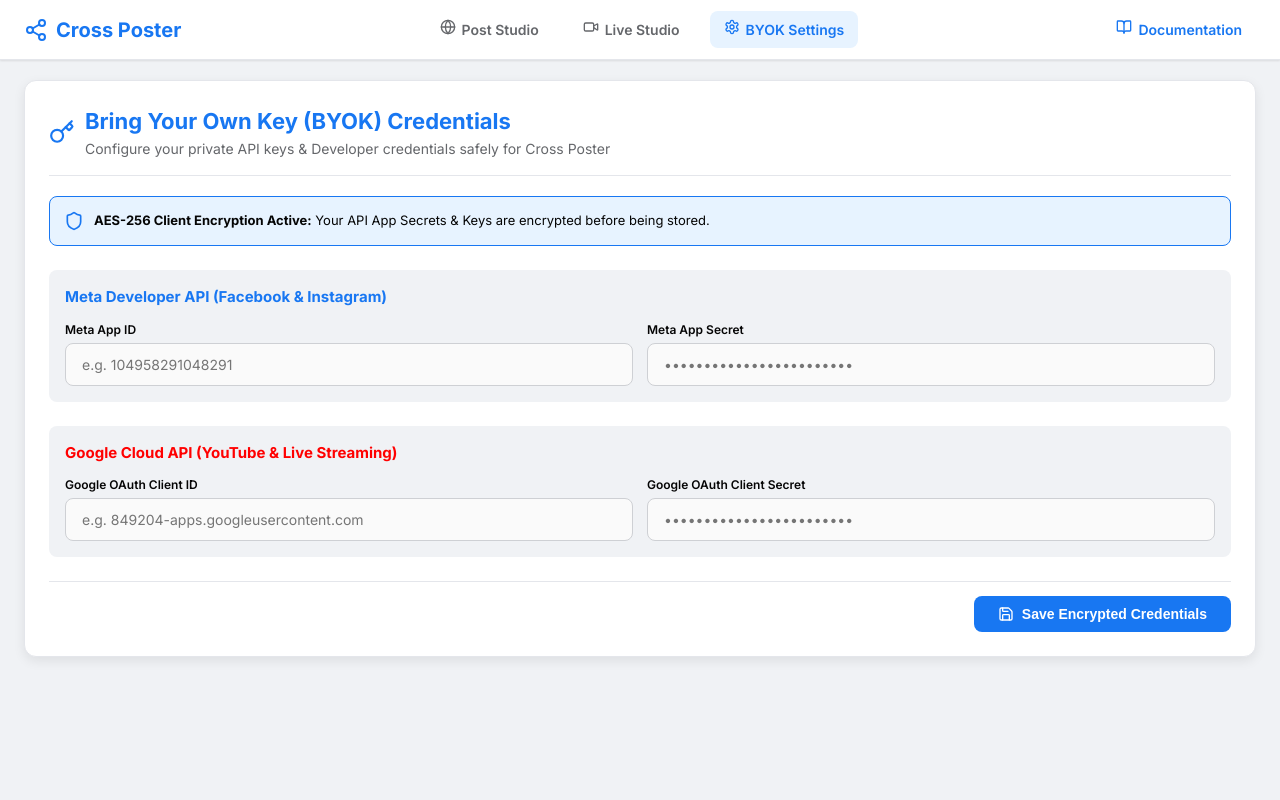
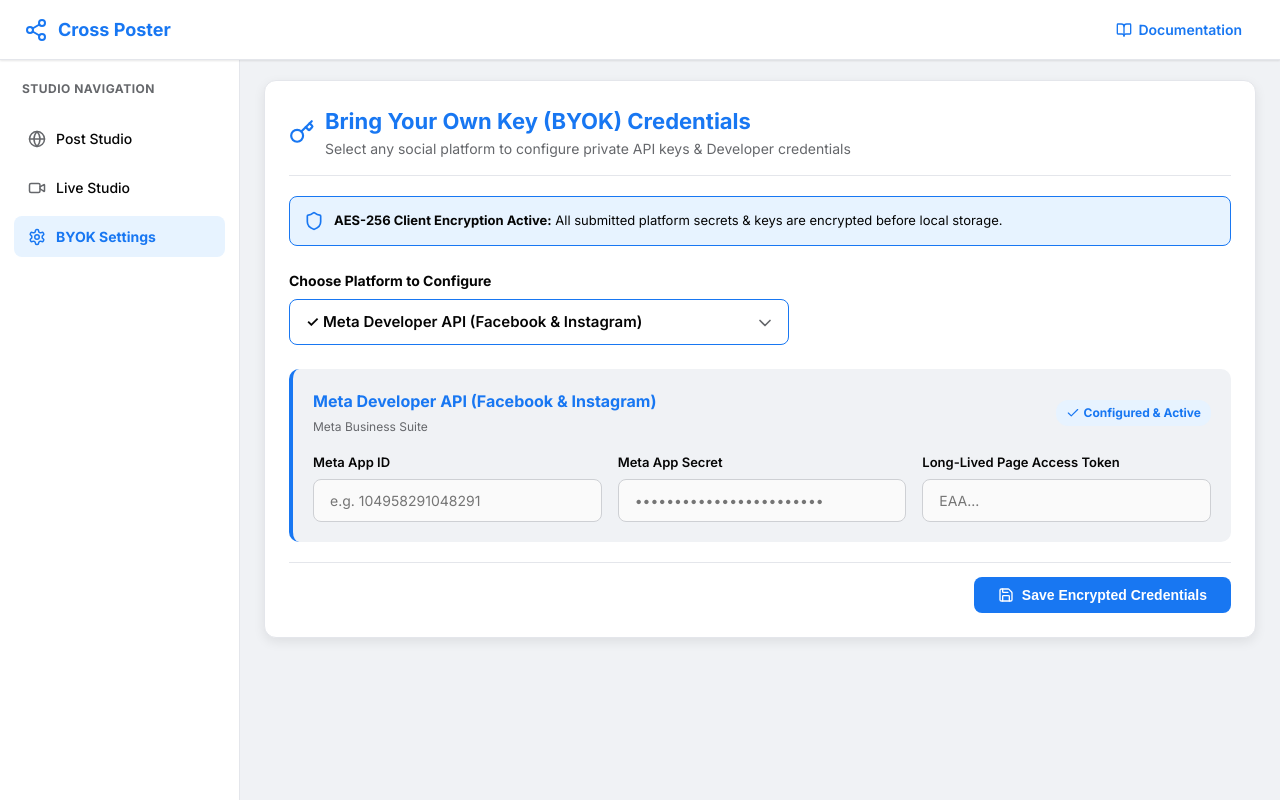
Before and after one commit to kamru1i/cross-poster, a Next.js app: page /settings in a window 1280 px wide. Built offline with nearby package versions, Linux system fonts and the light colour scheme.

Commit message:
feat: add left sidebar navigation and dynamic platform selector dropdown for BYOK settings

```diff
--- a/app/layout.tsx
+++ b/app/layout.tsx
@@ -1,6 +1,7 @@
 import './globals.css';
 import React from 'react';
 import Navbar from '@/components/Navbar';
+import Sidebar from '@/components/Sidebar';
 
 export const metadata = {
   title: 'Cross Poster | Social Cross-Posting & Live Streamer',
@@ -14,9 +15,14 @@
 }) {
   return (
     <html lang="en">
-      <body>
+      <body style={{ backgroundColor: '#F0F2F5', minHeight: '100vh', margin: 0 }}>
         <Navbar />
-        <main>{children}</main>
+        <div style={{ display: 'flex', minHeight: 'calc(100vh - 60px)', width: '100%' }}>
+          <Sidebar />
+          <main style={{ flex: 1, minWidth: 0 }}>
+            {children}
+          </main>
+        </div>
       </body>
     </html>
   );
--- a/app/settings/page.tsx
+++ b/app/settings/page.tsx
@@ -1,20 +1,101 @@
 'use client';
 
 import React, { useState } from 'react';
-import { Key, Shield, Save, CheckCircle, Lock, Info } from 'lucide-react';
+import { Key, Shield, Save, CheckCircle, ChevronDown, Check, Info } from 'lucide-react';
+import { SocialPlatform } from '@/types/social';
+
+interface PlatformConfigOption {
+  id: SocialPlatform | 'META' | 'GOOGLE' | 'X_TWITTER' | 'THREADS' | 'TIKTOK' | 'LINKEDIN';
+  name: string;
+  category: string;
+  brandColor: string;
+  fields: { key: string; label: string; placeholder: string; isSecret?: boolean }[];
+}
 
 export default function SettingsPage() {
-  const [metaAppId, setMetaAppId] = useState('');
-  const [metaAppSecret, setMetaAppSecret] = useState('');
-  const [googleClientId, setGoogleClientId] = useState('');
-  const [googleClientSecret, setGoogleClientSecret] = useState('');
-  const [xApiKey, setXApiKey] = useState('');
-  const [xApiSecret, setXApiSecret] = useState('');
+  const [selectedPlatformId, setSelectedPlatformId] = useState<string>('META');
+  const [formData, setFormData] = useState<Record<string, string>>({});
+  const [savedPlatforms, setSavedPlatforms] = useState<string[]>(['META', 'GOOGLE']);
+  const [isSaved, setIsSaved] = useState(false);
 
-  const [isSaved, setIsSaved] = useState(false);
+  const platformOptions: PlatformConfigOption[] = [
+    {
+      id: 'META',
+      name: 'Meta Developer API (Facebook & Instagram)',
+      category: 'Meta Business Suite',
+      brandColor: '#1877F2',
+      fields: [
+        { key: 'metaAppId', label: 'Meta App ID', placeholder: 'e.g. 104958291048291' },
+        { key: 'metaAppSecret', label: 'Meta App Secret', placeholder: '••••••••••••••••••••••••', isSecret: true },
+        { key: 'metaPageToken', label: 'Long-Lived Page Access Token', placeholder: 'EAA...' },
+      ],
+    },
+    {
+      id: 'GOOGLE',
+      name: 'Google Cloud API (YouTube Studio & Live)',
+      category: 'Google Cloud Platform',
+      brandColor: '#FF0000',
+      fields: [
+        { key: 'googleClientId', label: 'Google OAuth Client ID', placeholder: 'e.g. 849204.apps.googleusercontent.com' },
+        { key: 'googleClientSecret', label: 'Google OAuth Client Secret', placeholder: '••••••••••••••••••••••••', isSecret: true },
+        { key: 'googleApiKey', label: 'YouTube Data API Key', placeholder: 'AIzaSy...' },
+      ],
+    },
+    {
+      id: 'X_TWITTER',
+      name: 'X (Twitter) Developer V2 API',
+      category: 'X Developer Portal',
+      brandColor: '#000000',
+      fields: [
+        { key: 'xApiKey', label: 'API Key (Consumer Key)', placeholder: 'e.g. x1y2z3...' },
+        { key: 'xApiSecret', label: 'API Key Secret', placeholder: '••••••••••••••••••••••••', isSecret: true },
+        { key: 'xBearerToken', label: 'Bearer Token', placeholder: 'AAAAAAAA...' },
+        { key: 'xClientId', label: 'Client ID', placeholder: 'e.g. V1Z2...' },
+      ],
+    },
+    {
+      id: 'THREADS',
+      name: 'Threads API',
+      category: 'Meta Threads Platform',
+      brandColor: '#000000',
+      fields: [
+        { key: 'threadsAppId', label: 'Threads App ID', placeholder: 'e.g. 9824029410' },
+        { key: 'threadsAppSecret', label: 'Threads App Secret', placeholder: '••••••••••••••••••••••••', isSecret: true },
+      ],
+    },
+    {
+      id: 'TIKTOK',
+      name: 'TikTok Content Posting API',
+      category: 'TikTok for Developers',
+      brandColor: '#25F4EE',
+      fields: [
+        { key: 'tikTokClientKey', label: 'TikTok Client Key', placeholder: 'e.g. aw12345...' },
+        { key: 'tikTokClientSecret', label: 'TikTok Client Secret', placeholder: '••••••••••••••••••••••••', isSecret: true },
+      ],
+    },
+    {
+      id: 'LINKEDIN',
+      name: 'LinkedIn Marketing & Live API',
+      category: 'LinkedIn Developer Portal',
+      brandColor: '#0A66C2',
+      fields: [
+        { key: 'linkedInClientId', label: 'LinkedIn Client ID', placeholder: 'e.g. 78a1b2c3d4' },
+        { key: 'linkedInClientSecret', label: 'LinkedIn Client Secret', placeholder: '••••••••••••••••••••••••', isSecret: true },
+      ],
+    },
+  ];
+
+  const activePlatform = platformOptions.find(p => p.id === selectedPlatformId) || platformOptions[0];
+
+  const handleInputChange = (fieldKey: string, value: string) => {
+    setFormData(prev => ({ ...prev, [fieldKey]: value }));
+  };
 
   const handleSaveKeys = (e: React.FormEvent) => {
     e.preventDefault();
+    if (!savedPlatforms.includes(selectedPlatformId)) {
+      setSavedPlatforms([...savedPlatforms, selectedPlatformId]);
+    }
     setIsSaved(true);
     setTimeout(() => setIsSaved(false), 3000);
   };
@@ -27,7 +108,7 @@
           <Key size={26} color="#1877F2" />
           <div>
             <h1 style={{ fontSize: 22, fontWeight: 700, color: '#1877F2' }}>Bring Your Own Key (BYOK) Credentials</h1>
-            <p style={{ color: '#65676B', fontSize: 14 }}>Configure your private API keys & Developer credentials safely for Cross Poster</p>
+            <p style={{ color: '#65676B', fontSize: 14 }}>Select any social platform to configure private API keys & Developer credentials</p>
           </div>
         </div>
 
@@ -35,75 +116,82 @@
         <div style={{ backgroundColor: '#E7F3FF', border: '1px solid #1877F2', padding: 14, borderRadius: 8, marginBottom: 24, display: 'flex', alignItems: 'center', gap: 10 }}>
           <Shield size={20} color="#1877F2" />
           <span style={{ fontSize: 13, color: '#050505' }}>
-            <strong>AES-256 Client Encryption Active:</strong> Your API App Secrets & Keys are encrypted before being stored.
+            <strong>AES-256 Client Encryption Active:</strong> All submitted platform secrets & keys are encrypted before local storage.
           </span>
         </div>
 
-        {/* Keys Form */}
-        <form onSubmit={handleSaveKeys} style={{ display: 'flex', flexDirection: 'column', gap: 24 }}>
-          {/* Meta Business & Developer Keys */}
-          <div style={{ background: '#F0F2F5', padding: 16, borderRadius: 8 }}>
-            <h3 style={{ fontSize: 15, fontWeight: 700, color: '#1877F2', marginBottom: 12 }}>
-              Meta Developer API (Facebook & Instagram)
-            </h3>
-            <div style={{ display: 'grid', gridTemplateColumns: '1fr 1fr', gap: 14 }}>
-              <div>
-                <label style={{ fontSize: 12, fontWeight: 600, display: 'block', marginBottom: 4 }}>Meta App ID</label>
-                <input
-                  type="text"
+        {/* Platform Selection Dropdown */}
+        <div style={{ marginBottom: 24 }}>
+          <label style={{ fontSize: 14, fontWeight: 700, color: '#050505', display: 'block', marginBottom: 8 }}>
+            Choose Platform to Configure
+          </label>
+          <div style={{ position: 'relative', width: '100%', maxWidth: '500px' }}>
+            <select
               className="input-field"
-                  placeholder="e.g. 104958291048291"
-                  value={metaAppId}
-                  onChange={(e) => setMetaAppId(e.target.value)}
-                />
-              </div>
-              <div>
-                <label style={{ fontSize: 12, fontWeight: 600, display: 'block', marginBottom: 4 }}>Meta App Secret</label>
-                <input
-                  type="password"
-                  className="input-field"
-                  placeholder="••••••••••••••••••••••••"
-                  value={metaAppSecret}
-                  onChange={(e) => setMetaAppSecret(e.target.value)}
-                />
-              </div>
+              value={selectedPlatformId}
+              onChange={(e) => setSelectedPlatformId(e.target.value)}
+              style={{
+                width: '100%',
+                padding: '12px 16px',
+                fontSize: 15,
+                fontWeight: 600,
+                color: '#050505',
+                borderColor: activePlatform.brandColor,
+                appearance: 'none',
+                cursor: 'pointer',
+                backgroundColor: '#FFFFFF'
+              }}
+            >
+              {platformOptions.map(platform => (
+                <option key={platform.id} value={platform.id}>
+                  {savedPlatforms.includes(platform.id) ? '✓ ' : ''}{platform.name}
+                </option>
+              ))}
+            </select>
+            <ChevronDown size={20} color="#65676B" style={{ position: 'absolute', right: 14, top: 14, pointerEvents: 'none' }} />
           </div>
         </div>
 
-          {/* Google & YouTube Developer Keys */}
-          <div style={{ background: '#F0F2F5', padding: 16, borderRadius: 8 }}>
-            <h3 style={{ fontSize: 15, fontWeight: 700, color: '#FF0000', marginBottom: 12 }}>
-              Google Cloud API (YouTube & Live Streaming)
+        {/* Dynamic Platform Form */}
+        <form onSubmit={handleSaveKeys} style={{ display: 'flex', flexDirection: 'column', gap: 20 }}>
+          <div style={{ background: '#F0F2F5', padding: 20, borderRadius: 10, borderLeft: `4px solid ${activePlatform.brandColor}` }}>
+            <div style={{ display: 'flex', alignItems: 'center', justifyContent: 'space-between', marginBottom: 16 }}>
+              <div>
+                <h3 style={{ fontSize: 16, fontWeight: 700, color: activePlatform.brandColor }}>
+                  {activePlatform.name}
                 </h3>
-            <div style={{ display: 'grid', gridTemplateColumns: '1fr 1fr', gap: 14 }}>
-              <div>
-                <label style={{ fontSize: 12, fontWeight: 600, display: 'block', marginBottom: 4 }}>Google OAuth Client ID</label>
+                <span style={{ fontSize: 12, color: '#65676B' }}>{activePlatform.category}</span>
+              </div>
+              {savedPlatforms.includes(activePlatform.id) && (
+                <span style={{ backgroundColor: '#E7F3FF', color: '#1877F2', fontSize: 12, fontWeight: 700, padding: '4px 10px', borderRadius: 12, display: 'flex', alignItems: 'center', gap: 4 }}>
+                  <Check size={14} /> Configured & Active
+                </span>
+              )}
+            </div>
+
+            <div style={{ display: 'grid', gridTemplateColumns: 'repeat(auto-fit, minmax(280px, 1fr))', gap: 16 }}>
+              {activePlatform.fields.map(field => (
+                <div key={field.key}>
+                  <label style={{ fontSize: 13, fontWeight: 600, color: '#050505', display: 'block', marginBottom: 6 }}>
+                    {field.label}
+                  </label>
                   <input
-                  type="text"
+                    type={field.isSecret ? 'password' : 'text'}
                     className="input-field"
-                  placeholder="e.g. 849204-apps.googleusercontent.com"
-                  value={googleClientId}
-                  onChange={(e) => setGoogleClientId(e.target.value)}
+                    placeholder={field.placeholder}
+                    value={formData[field.key] || ''}
+                    onChange={(e) => handleInputChange(field.key, e.target.value)}
                   />
                 </div>
-              <div>
-                <label style={{ fontSize: 12, fontWeight: 600, display: 'block', marginBottom: 4 }}>Google OAuth Client Secret</label>
-                <input
-                  type="password"
-                  className="input-field"
-                  placeholder="••••••••••••••••••••••••"
-                  value={googleClientSecret}
-                  onChange={(e) => setGoogleClientSecret(e.target.value)}
-                />
-              </div>
+              ))}
             </div>
           </div>
 
-          {/* Save Action Bar */}
+          {/* Action Row */}
           <div style={{ display: 'flex', alignItems: 'center', justifyContent: 'space-between', paddingTop: 14, borderTop: '1px solid #E4E6EB' }}>
             {isSaved ? (
               <span style={{ color: '#1877F2', fontWeight: 600, fontSize: 14, display: 'flex', alignItems: 'center', gap: 6 }}>
-                <CheckCircle size={18} /> BYOK Credentials Encrypted & Saved!
+                <CheckCircle size={18} /> {activePlatform.name} BYOK Credentials Encrypted & Saved!
               </span>
             ) : <div />}
 
--- a/components/Navbar.tsx
+++ b/components/Navbar.tsx
@@ -3,43 +3,35 @@
 import React from 'react';
 import Link from 'next/link';
 import { usePathname } from 'next/navigation';
-import { Globe, Video, Settings, Share2, BookOpen } from 'lucide-react';
+import { Share2, BookOpen } from 'lucide-react';
 
 export default function Navbar() {
   const pathname = usePathname();
 
   return (
-    <nav className="navbar">
+    <nav className="navbar" style={{ height: 60, display: 'flex', alignItems: 'center', justifyContent: 'space-between', padding: '0 24px', backgroundColor: '#FFFFFF', borderBottom: '1px solid #E4E6EB', position: 'sticky', top: 0, zIndex: 100 }}>
       {/* Left: Brand Logo */}
-      <Link href="/" className="brand-title">
+      <Link href="/" className="brand-title" style={{ display: 'flex', alignItems: 'center', gap: 10, textDecoration: 'none' }}>
         <Share2 size={24} color="#1877F2" />
-        <span>Cross Poster</span>
+        <span style={{ fontSize: 18, fontWeight: 700, color: '#1877F2' }}>Cross Poster</span>
       </Link>
-
-      {/* Center Navigation Links */}
-      <div className="nav-links">
-        <Link href="/" className={`nav-item ${pathname === '/' ? 'active' : ''}`}>
-          <Globe size={16} style={{ marginRight: 6, display: 'inline' }} />
-          Post Studio
-        </Link>
-        <Link href="/live" className={`nav-item ${pathname === '/live' ? 'active' : ''}`}>
-          <Video size={16} style={{ marginRight: 6, display: 'inline' }} />
-          Live Studio
-        </Link>
-        <Link href="/settings" className={`nav-item ${pathname === '/settings' ? 'active' : ''}`}>
-          <Settings size={16} style={{ marginRight: 6, display: 'inline' }} />
-          BYOK Settings
-        </Link>
-      </div>
 
       {/* Right: Documentation */}
       <div style={{ display: 'flex', alignItems: 'center', gap: 12 }}>
         <Link
           href="/docs"
           className={`nav-item ${pathname === '/docs' ? 'active' : ''}`}
-          style={{ color: '#1877F2', fontWeight: 600 }}
+          style={{
+            color: '#1877F2',
+            fontWeight: 600,
+            display: 'flex',
+            alignItems: 'center',
+            gap: 6,
+            textDecoration: 'none',
+            fontSize: 14
+          }}
         >
-          <BookOpen size={16} style={{ marginRight: 6, display: 'inline' }} />
+          <BookOpen size={16} />
           Documentation
         </Link>
       </div>
--- /dev/null
+++ b/components/Sidebar.tsx
@@ -0,0 +1,88 @@
+'use client';
+
+import React from 'react';
+import Link from 'next/link';
+import { usePathname } from 'next/navigation';
+import { Globe, Video, Settings } from 'lucide-react';
+
+export default function Sidebar() {
+  const pathname = usePathname();
+
+  return (
+    <aside style={{
+      width: '240px',
+      minWidth: '240px',
+      backgroundColor: '#FFFFFF',
+      borderRight: '1px solid #E4E6EB',
+      minHeight: 'calc(100vh - 60px)',
+      padding: '20px 14px',
+      display: 'flex',
+      flexDirection: 'column',
+      gap: 8
+    }}>
+      <div style={{ padding: '0 8px 12px 8px', fontSize: 12, fontWeight: 700, color: '#65676B', textTransform: 'uppercase', letterSpacing: 0.5 }}>
+        Studio Navigation
+      </div>
+
+      <Link
+        href="/"
+        className={`nav-item ${pathname === '/' ? 'active' : ''}`}
+        style={{
+          display: 'flex',
+          alignItems: 'center',
+          gap: 10,
+          padding: '10px 14px',
+          borderRadius: 8,
+          textDecoration: 'none',
+          color: pathname === '/' ? '#1877F2' : '#050505',
+          backgroundColor: pathname === '/' ? '#E7F3FF' : 'transparent',
+          fontWeight: pathname === '/' ? 700 : 500,
+          fontSize: 14
+        }}
+      >
+        <Globe size={18} color={pathname === '/' ? '#1877F2' : '#65676B'} />
+        <span>Post Studio</span>
+      </Link>
+
+      <Link
+        href="/live"
+        className={`nav-item ${pathname === '/live' ? 'active' : ''}`}
+        style={{
+          display: 'flex',
+          alignItems: 'center',
+          gap: 10,
+          padding: '10px 14px',
+          borderRadius: 8,
+          textDecoration: 'none',
+          color: pathname === '/live' ? '#1877F2' : '#050505',
+          backgroundColor: pathname === '/live' ? '#E7F3FF' : 'transparent',
+          fontWeight: pathname === '/live' ? 700 : 500,
+          fontSize: 14
+        }}
+      >
+        <Video size={18} color={pathname === '/live' ? '#1877F2' : '#65676B'} />
+        <span>Live Studio</span>
+      </Link>
+
+      <Link
+        href="/settings"
+        className={`nav-item ${pathname === '/settings' ? 'active' : ''}`}
+        style={{
+          display: 'flex',
+          alignItems: 'center',
+          gap: 10,
+          padding: '10px 14px',
+          borderRadius: 8,
+          textDecoration: 'none',
+          color: pathname === '/settings' ? '#1877F2' : '#050505',
+          backgroundColor: pathname === '/settings' ? '#E7F3FF' : 'transparent',
+          fontWeight: pathname === '/settings' ? 700 : 500,
+          fontSize: 14
+        }}
+      >
+        <Settings size={18} color={pathname === '/settings' ? '#1877F2' : '#65676B'} />
+        <span>BYOK Settings</span>
+      </Link>
+    </aside>
+  );
+}
```
Lines whose indentation alone changed are shown as unchanged.
